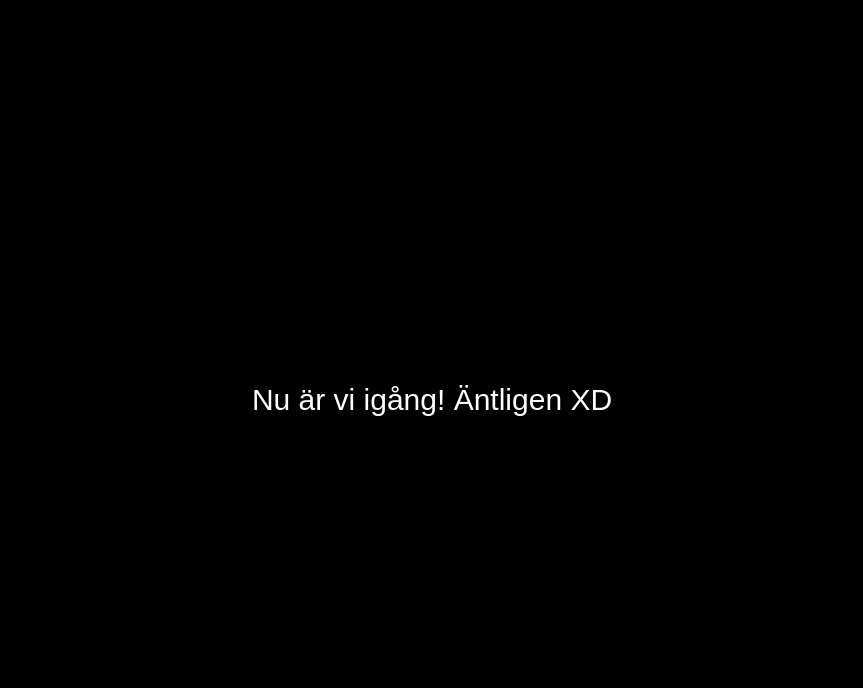
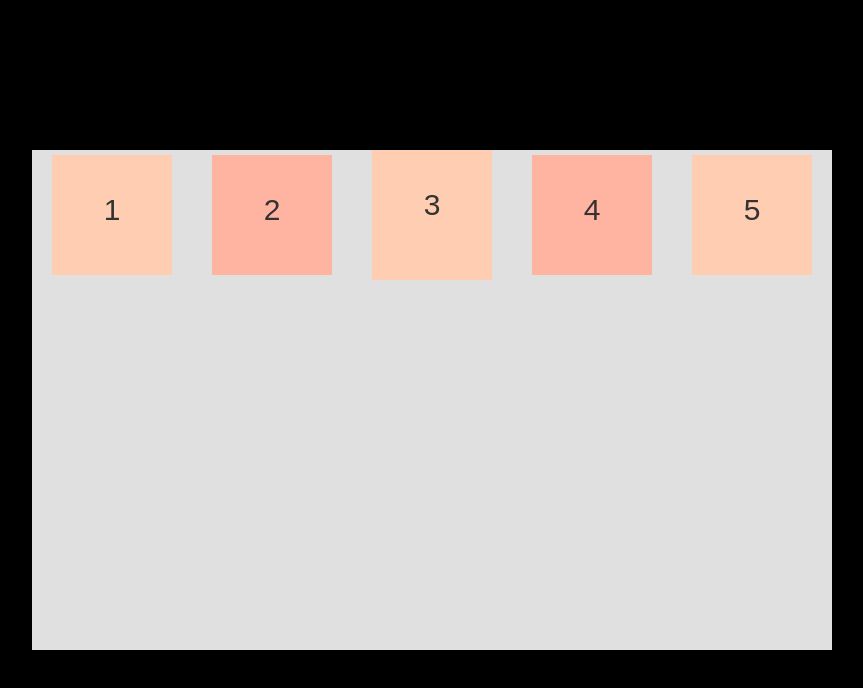
Before and after one commit to linneajader/pawssibly, a React (Create React App) app: page / in a window 1280 px wide. Shown: the top 688 px of the page, without its empty margins (208-1071 px from the left). Built offline with nearby package versions, Linux system fonts and the light colour scheme.

Commit message:
menu 1.1
Försökt något med en meny. Vet inte riktigt hur det blev men aja.

```diff
--- a/src/App.css
+++ b/src/App.css
@@ -26,3 +26,64 @@
   from { transform: rotate(0deg); }
   to { transform: rotate(360deg); }
 }
+
+div.meny {
+height: 500px;
+width: 800px;
+background-color: #E0E0E0;
+}
+
+.menybar {
+  padding: 0;
+  margin: 0;
+  list-style: none;
+
+  display: -webkit-box;
+  display: -moz-box;
+  display: -ms-flexbox;
+  display: -webkit-flex;
+  display: flex;
+  align-items: flex-end;
+
+  -webkit-flex-flow: row nowrap;
+  justify-content: space-around;
+}
+
+.ruta {
+  background: #FFCDB2;
+  padding: 5px;
+  width: 110px;
+  height: 110px;
+  margin: auto;
+
+  line-height: 100px;
+  color: #333333;
+  font-size: 1em;
+  text-align: center;
+}
+
+.ruta2 {
+  background: #FFB4A2;
+  padding: 5px;
+  width: 110px;
+  height: 110px;
+  margin: auto;
+
+  line-height: 100px;
+  color: #333333;
+  font-size: 1em;
+  text-align: center;
+}
+
+.ruta3 {
+  background: #FFCDB2;
+  padding: 5px;
+  width: 110px;
+  height: 120px;
+  margin: auto;
+
+  line-height: 100px;
+  color: #333333;
+  font-size: 1em;
+  text-align: center;
+}
--- a/src/App.js
+++ b/src/App.js
@@ -38,7 +38,17 @@ class App extends Component {
   render() {
     return (
       <AppContainer>
-        <Text1>Nu är vi igång! Äntligen XD</Text1>
+
+        <div class = "meny">
+
+         <ul class="menybar">
+           <li class="ruta">1</li>
+           <li class="ruta2">2</li>
+           <li class="ruta3">3</li>
+           <li class="ruta2">4</li>
+           <li class="ruta">5</li>
+         </ul>
+         </div>
       </AppContainer>
     );
   }
```
Also changed, not shown: 1 other file (tests, documents, lock files or other folders).
